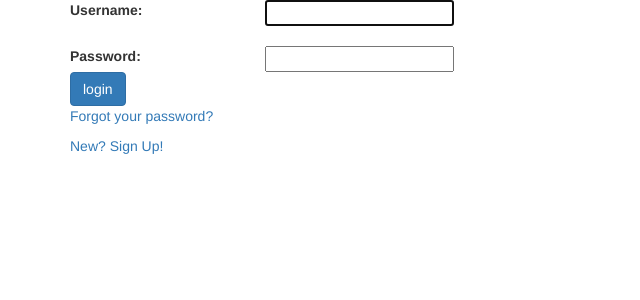
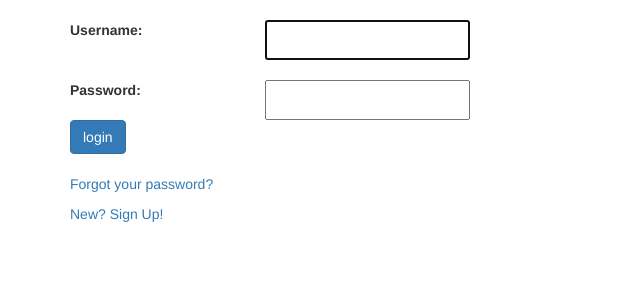
Before and after one commit to OrlandoSentinel/TabsOnTallahassee, a Django app: page /login/ in a window 1280 px wide. Shown: the part 76-376 px from the top of the page, without its empty margins (0-640 px from the left). Run offline with Django 3.2, Linux system fonts and the light colour scheme; some libraries are stand-ins or nearby versions.

Commit message:
Some cusom form input CSS

```diff
--- a/tot/static/css/custom.css
+++ b/tot/static/css/custom.css
@@ -3,3 +3,19 @@ body {
   padding-top: 20px;
   padding-bottom: 20px;
 }
+
+.field_entry {
+  padding-top: 30px;
+}
+
+input {
+  padding-top: 8px;
+  padding-bottom: 8px;
+  padding-right: 10px;
+  padding-left: 10px;
+}
+
+form {
+    padding-top: 20px;
+    padding-bottom: 20px;
+}
```
